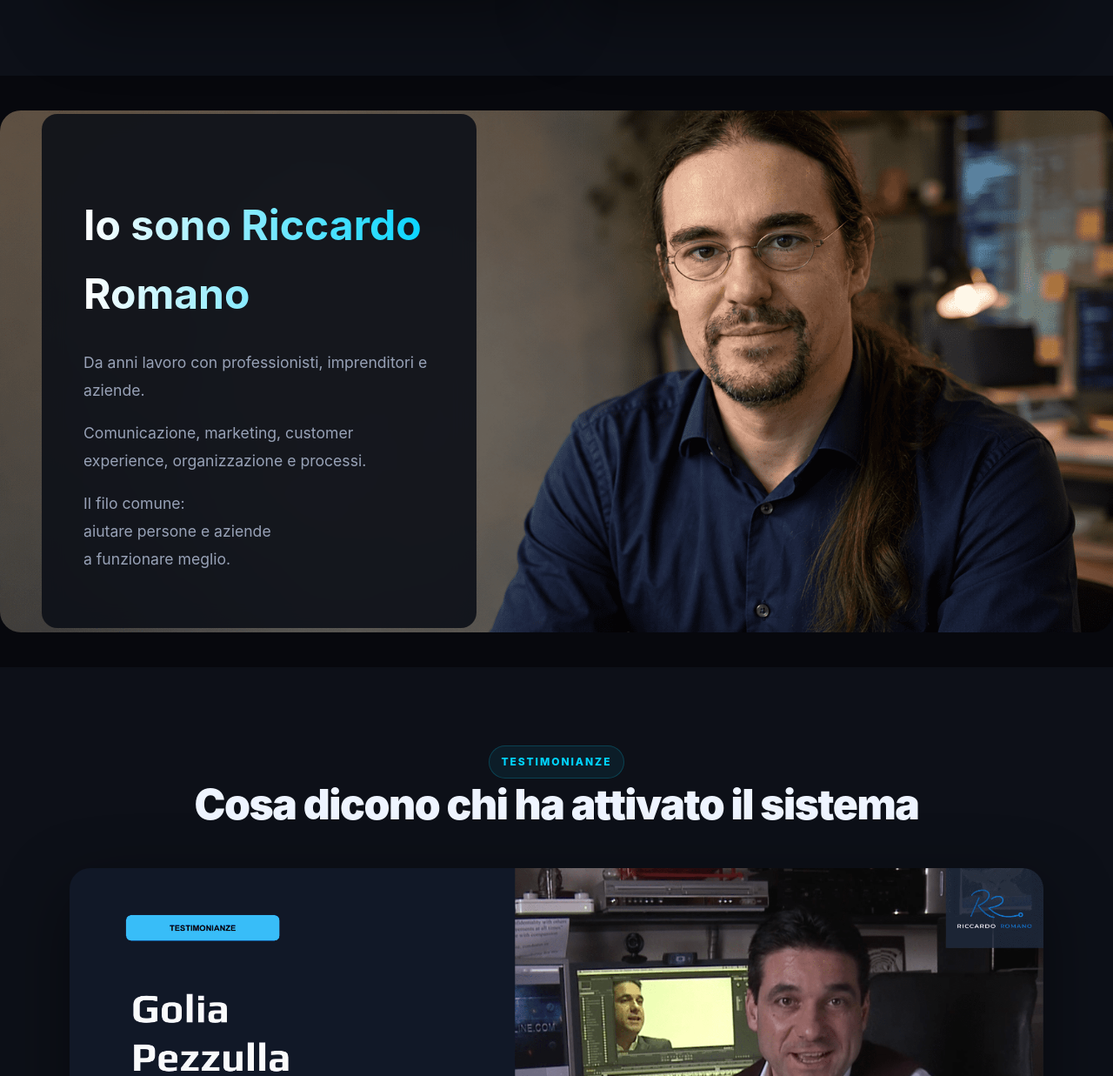
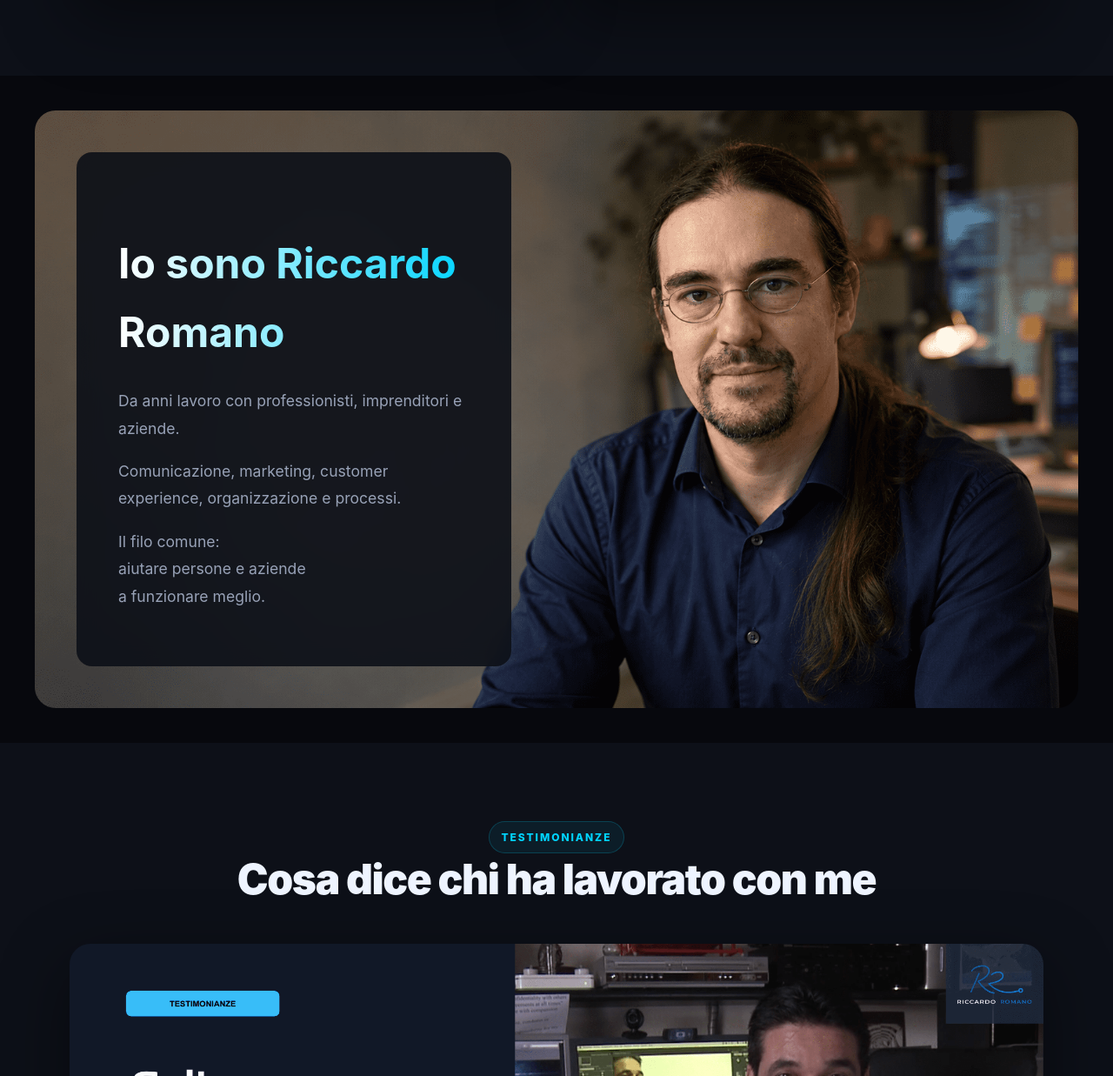
Before and after one commit to RRickyHunter/openclaw-pages, a plain HTML site: page ocae/index.html in a window 1280 px wide. Shown: the part 5302-6539 px from the top of the page at 87% size. Drawn offline with Linux system fonts and the light colour scheme.

Commit message:
ocae: fix titolo testimonianze, ridotta larghezza chi sono, distanziato riquadro

```diff
--- a/ocae/index.html
+++ b/ocae/index.html
@@ -212,7 +212,7 @@
     .testimonial-full img { width: 100%; height: auto; display: block; }
     .chi-sono-section {
       position: relative;
-      min-height: 600px;
+      min-height: 500px;
       display: flex;
       align-items: center;
       background: url('/wspaints/assets/riccardo-chi-sono.png');
@@ -220,7 +220,8 @@
       background-position: center;
       border-radius: 24px;
       overflow: hidden;
-      margin: 40px 0;
+      margin: 40px auto;
+      max-width: 1200px;
     }
     .chi-sono-content {
       max-width: 500px;
@@ -228,7 +229,7 @@
       background: rgba(13, 16, 24, 0.9);
       backdrop-filter: blur(12px);
       border-radius: 18px;
-      margin-left: 48px;
+      margin: 48px;
     }
     .chi-sono-content h2 {
       font-size: clamp(2rem, 4vw, 3rem);
@@ -278,6 +279,7 @@
       color: var(--primary);
     }
     @media (max-width: 768px) {
+      .chi-sono-section { margin: 24px; }
       .chi-sono-content { margin: 24px; padding: 32px; }
     }
     .footer-cta {
@@ -514,7 +516,7 @@
     <div class="container">
       <div style="text-align:center; margin-bottom: 48px;">
         <div class="eyebrow">Testimonianze</div>
-        <h2 class="section-title">Cosa dicono chi ha attivato il sistema</h2>
+        <h2 class="section-title">Cosa dice chi ha lavorato con me</h2>
       </div>
       <div class="testimonials-grid">
         <!-- Testimonianza 1 - Golia Pezzulla -->
```
